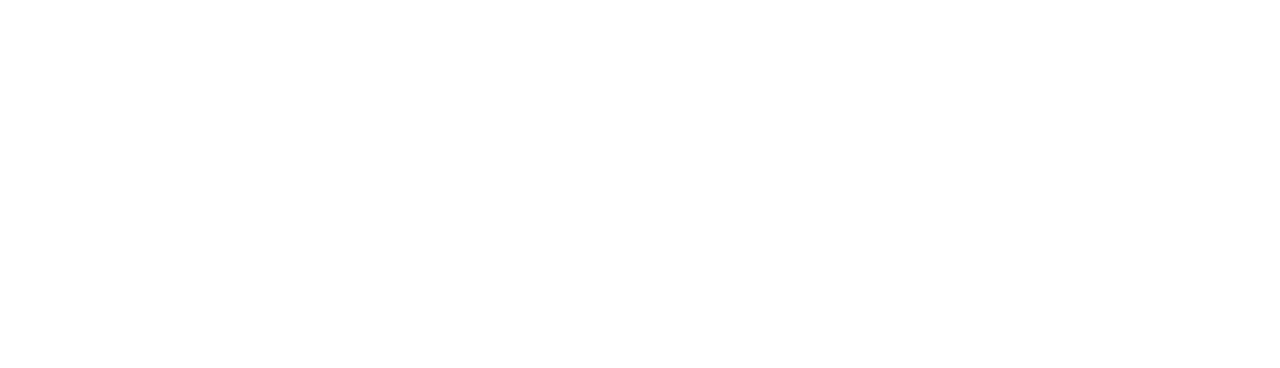
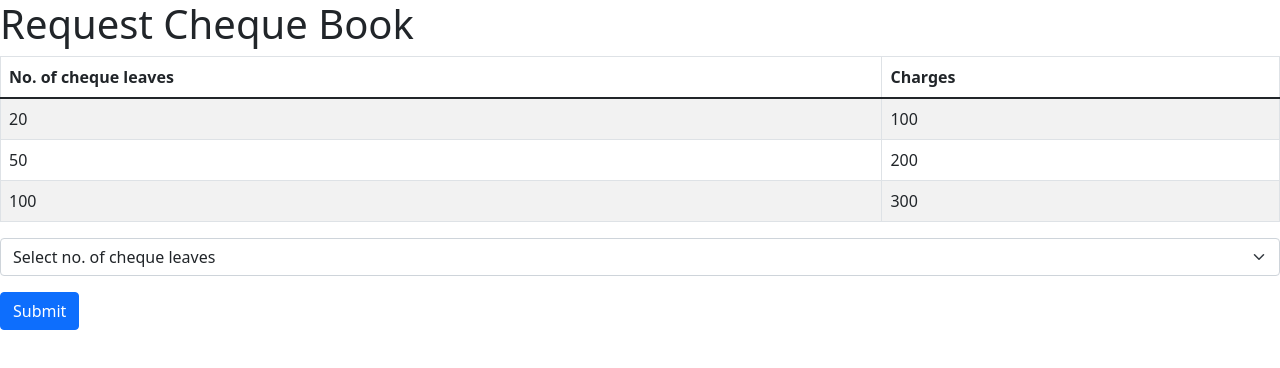
Before and after one commit to hisanibrahim/bank-redux-thunk, a React (Create React App) app: page /request-cheque-book in a window 1280 px wide. Before the commit this address had no page. Shown: the top 368 px of the page. Built offline with nearby package versions, Linux system fonts and the light colour scheme.

Commit message:
request chequebook page

```diff
--- a/src/App.js
+++ b/src/App.js
@@ -4,12 +4,14 @@
 import BalancePage from "./containers/BalancePage";
 import AddBeneficiaryPage from "./containers/AddBeneficiaryPage";
 import CreateTransactionPage from "./containers/CreateTransactionPage";
+import RequestChequeBookPage from "./containers/RequestChequeBookPage";
 
 const App = () => (
   <Routes>
     <Route path="/" element={<BalancePage />} />
     <Route path="/add-beneficiary" element={<AddBeneficiaryPage />} />
     <Route path="/create-transaction" element={<CreateTransactionPage />} />
+    <Route path="/request-cheque-book" element={<RequestChequeBookPage />} />
   </Routes>
 );
 
--- /dev/null
+++ b/src/actions/chequeBooks.js
@@ -0,0 +1,20 @@
+import axios from "axios";
+import { REQUEST_CHEQUE_BOOK } from ".";
+
+export const requestChequeBook = (chequeBookDetails) => async (dispatch) => {
+  const response = await axios.post(`https://reqres.in/api/users`, {
+    name: "User name",
+    job: "Engineer",
+    amount: chequeBookDetails.amount,
+    description: chequeBookDetails.description,
+    ownerId: 0,
+  });
+  const newRequest = {
+    status: "y",
+    message: "success",
+  };
+  dispatch({
+    type: REQUEST_CHEQUE_BOOK,
+    newRequest,
+  });
+};
--- a/src/actions/index.js
+++ b/src/actions/index.js
@@ -2,3 +2,4 @@
 export const CREATE_BENEFICIARY = "CREATE_BENEFICIARY";
 export const GET_BENEFICIARIES = "GET_BENEFICIARIES";
 export const CREATE_TRANSACTION = "CREATE_TRANSACTION";
+export const REQUEST_CHEQUE_BOOK = "REQUEST_CHEQUE_BOOK";
--- a/src/containers/BalancePage.js
+++ b/src/containers/BalancePage.js
@@ -30,6 +30,8 @@
       <Link to="/add-beneficiary">Add Beneficiary</Link>
       <br />
       <Link to="/create-transaction">Create Transaction</Link>
+      <br />
+      <Link to="/request-cheque-book">Request Chequebook</Link>
     </>
   );
 };
--- a/src/containers/CreateTransactionPage.js
+++ b/src/containers/CreateTransactionPage.js
@@ -11,7 +11,7 @@
     super(props);
     this.state = {
       errorMessage: "",
-      submitSuccess: "",
+      submitSuccess: false,
       beneficiary: "",
       beneficiaryTypes: {
         I: "Internal",
--- /dev/null
+++ b/src/containers/RequestChequeBookPage.js
@@ -0,0 +1,119 @@
+import React from "react";
+import { connect } from "react-redux";
+import { Navigate } from "react-router-dom";
+import { Form, Button, Table } from "react-bootstrap";
+
+import { requestChequeBook } from "../actions/chequeBooks";
+
+class RequestChequeBookPage extends React.Component {
+  constructor(props) {
+    super(props);
+    this.state = {
+      errorMessage: "",
+      submitSuccess: false,
+      beneficiary: "",
+      chequeLeavesList: [
+        {
+          leaves: 20,
+          charges: 100,
+        },
+        {
+          leaves: 50,
+          charges: 200,
+        },
+        {
+          leaves: 100,
+          charges: 300,
+        },
+      ],
+      amount: 0,
+    };
+  }
+
+  onChequeLeavesChange = (e) => {
+    this.setState({
+      amount: e.target.value,
+    });
+  };
+
+  onSubmit = (e) => {
+    try {
+      e.preventDefault();
+      const { amount } = this.state;
+
+      this.props.requestChequeBook({
+        amount,
+      });
+
+      this.setState({ submitSuccess: true });
+    } catch (error) {
+      this.setState({ errorMessage: error.message });
+    }
+  };
+
+  render() {
+    return (
+      <>
+        <h1>Request Cheque Book</h1>
+        {this.state.submitSuccess && <Navigate to="/" replace={true} />}
+        <Form>
+          <Table striped bordered>
+            <thead>
+              <tr>
+                <th>No. of cheque leaves</th>
+                <th>Charges</th>
+              </tr>
+            </thead>
+            <tbody>
+              <tr>
+                <td>20</td>
+                <td>100</td>
+              </tr>
+              <tr>
+                <td>50</td>
+                <td>200</td>
+              </tr>
+              <tr>
+                <td>100</td>
+                <td>300</td>
+              </tr>
+            </tbody>
+          </Table>
+          <Form.Group className="mb-3">
+            <Form.Select
+              value={this.state.amount}
+              onChange={this.onChequeLeavesChange}
+              defaultValue="Select no. of cheque leaves"
+            >
+              <option value={0} selected disabled>
+                Select no. of cheque leaves
+              </option>
+              {this.state.chequeLeavesList.map((item) => (
+                <option key={toString(item.leaves)} value={item.charges}>
+                  {item.leaves}
+                </option>
+              ))}
+            </Form.Select>
+          </Form.Group>
+          <Button variant="primary" type="submit" onClick={this.onSubmit}>
+            Submit
+          </Button>
+          {this.state.errorMessage ? <p>{this.state.errorMessage} </p> : null}
+        </Form>
+      </>
+    );
+  }
+}
+
+const mapDispatchToProps = {
+  requestChequeBook: requestChequeBook,
+};
+
+const mapStateToProps = (state) => ({
+  chequeBooks: state.chequeBooks,
+});
+
+export default connect(
+  mapStateToProps,
+  mapDispatchToProps
+)(RequestChequeBookPage);
--- /dev/null
+++ b/src/reducers/chequeBooks.js
@@ -0,0 +1,21 @@
+import { REQUEST_CHEQUE_BOOK } from "../actions";
+
+const INITIAL_STATE = {
+  data: [],
+  lastCreated: {},
+  loading: false,
+};
+
+export default (state = INITIAL_STATE, action) => {
+  switch (action.type) {
+    case REQUEST_CHEQUE_BOOK: {
+      return {
+        ...state,
+        lastCreated: action.newRequest,
+        loading: false,
+      };
+    }
+    default:
+      return state;
+  }
+};
--- a/src/reducers/index.js
+++ b/src/reducers/index.js
@@ -2,9 +2,11 @@
 import accounts from "./accounts";
 import beneficiaries from "./beneficiaries";
 import transactions from "./transactions";
+import chequeBooks from "./chequeBooks";
 
 export default combineReducers({
   accounts,
   beneficiaries,
   transactions,
+  chequeBooks,
 });
```
